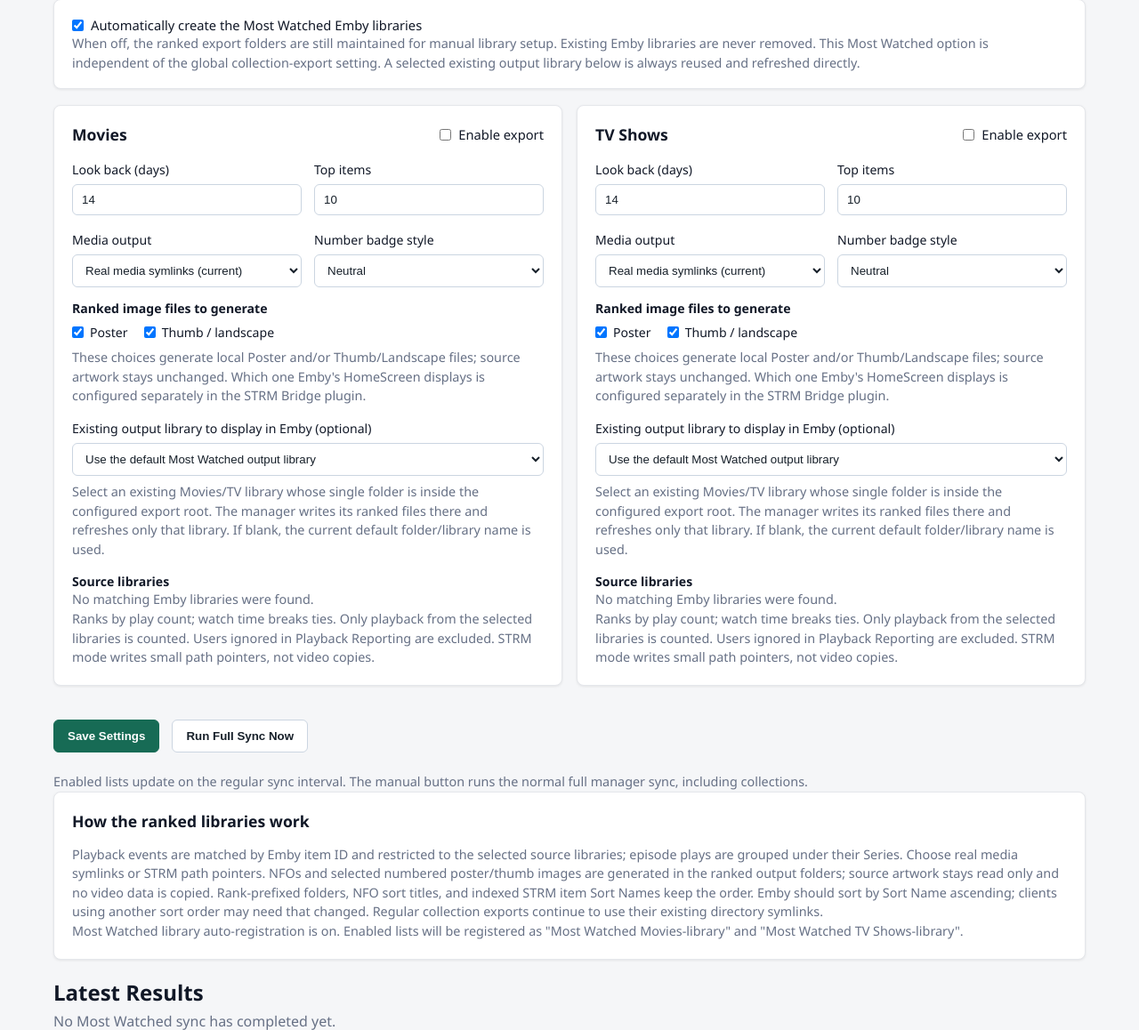
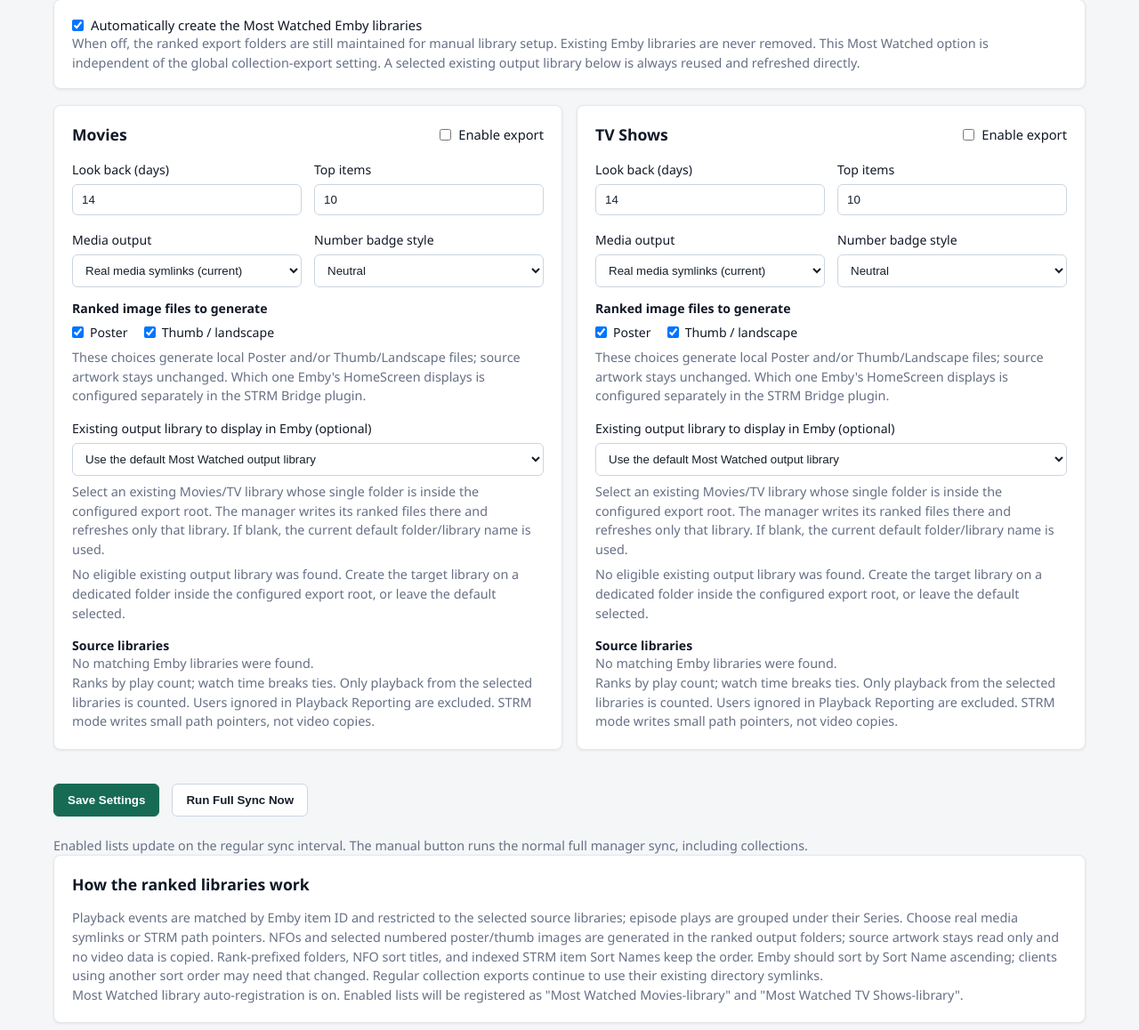
Before and after one commit to Nebulas0/EmbyCollectionManager-LibraryExport, a Flask app: page /most-watched in a window 1280 px wide. Shown: the part 325-1483 px from the top of the page at 89% size. Run offline with Flask 3, Linux system fonts and the light colour scheme.

Commit message:
Explain output library eligibility in Most Watched

```diff
--- a/web/templates/most_watched.html
+++ b/web/templates/most_watched.html
@@ -113,6 +113,9 @@
                     {% endfor %}
                 </select>
                 <small class="mw-help">Select an existing Movies/TV library whose single folder is inside the configured export root. The manager writes its ranked files there and refreshes only that library. If blank, the current default folder/library name is used.</small>
+                {% if not target_library_options %}
+                <small class="mw-help">No eligible existing output library was found. Create the target library on a dedicated folder inside the configured export root, or leave the default selected.</small>
+                {% endif %}
             </label>
             {% set selected_library_ids = section.get('library_ids') %}
             {% set library_options = movie_libraries if key == 'movies' else tv_libraries %}
```
